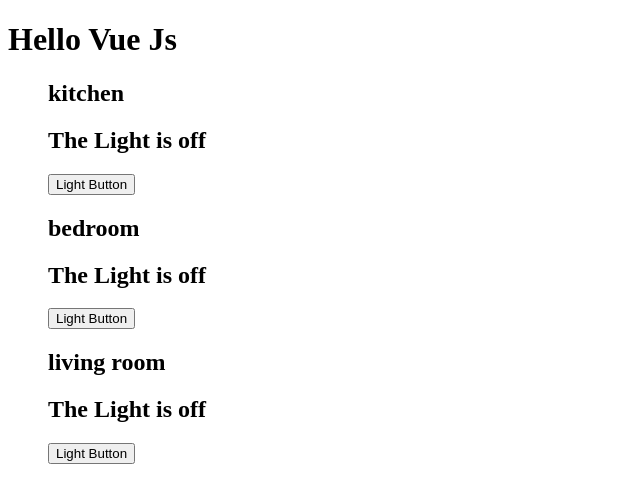
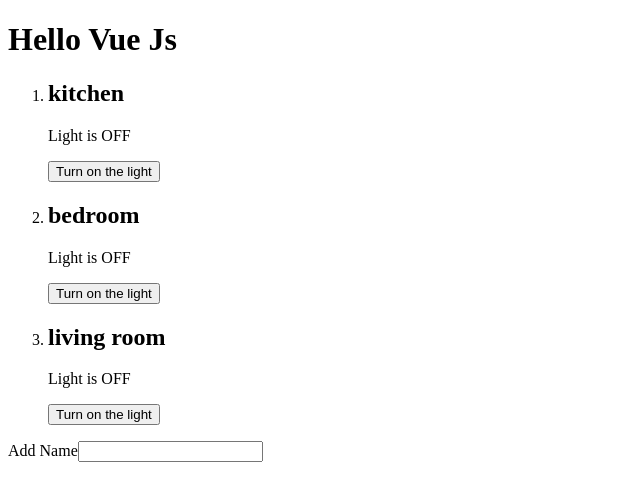
Before and after one commit to hengputh52/vue-fundamental, a Vue app: page / in a window 1280 px wide. Shown: the top 502 px of the page, without its empty margins (0-640 px from the left). Built offline with nearby package versions, Linux system fonts and the light colour scheme; the HTML template or start-up script is replaced by a standard one.

Commit message:
lightbulb exercise (props and emits)

```diff
--- a/src/Main.vue
+++ b/src/Main.vue
@@ -1,12 +1,14 @@
 <script>
-import LightBulb from './components/light_bulb/LightBulb.vue';
+import LightBulb from "./components/light_bulb/LightBulb.vue";
 
 export default {
   components: {
-        LightBulb
+    LightBulb,
   },
   data() {
     return {
+      nameList: [],
+      name: "",
       lightData: [
         {
           name: "kitchen",
@@ -27,11 +29,13 @@
     onToggle(name) {
       for (const light of this.lightData) {
         if (light.name === name) {
-                    light.isOn = !light.isOn
-                    console.log(light.isOn)
+          light.isOn = !light.isOn;
+          console.log(light.isOn);
         }
       }
-
+    },
+    onAdd(name) {
+      this.nameList.push(name);
     },
   },
 };
@@ -39,9 +43,14 @@
 
 <template>
   <h1>Hello Vue Js</h1>
-    <ul v-for="lightbulb in lightData">
+  <ol>
+    <li v-for="lightbulb in lightData">
       <LightBulb :light="lightbulb" @turnon-light="onToggle(lightbulb.name)" />
+    </li>
+  </ol>
+  <label>Add Name</label>
+  <input type="string" v-model="name" @keyup.enter="onAdd(name)" />
+  <ul>
+    <li v-for="n in nameList">{{ n }}</li>
   </ul>
-
-
 </template>
--- a/src/components/light_bulb/LightBulb.vue
+++ b/src/components/light_bulb/LightBulb.vue
@@ -11,7 +11,12 @@
 
 <template>
     <h2>{{light.name}}</h2>
-    <h2 v-if="(light.isOn)">The Light is On</h2>
+    <p>{{ light.isOn? 'Light is ON' : 'Light is OFF'}}</p>
+    <button @click="$emit('turnon-light')">{{ light.isOn ? 'Turn off the light' : 'Turn on the light' }}</button>
+
+    <!-- <h2 v-if="(light.isOn)">The Light is On</h2>
     <h2 v-else>The Light is off</h2>
-    <button @click="$emit('turnon-light')">Light Button</button>
+    <button v-if="(!light.isOn)" @click="$emit('turnon-light')">Turn on the Light</button>
+    <button v-else @click="$emit('turnon-light')">Turn off the Light</button>
+     -->
 </template>
```
Lines whose indentation alone changed are shown as unchanged.
